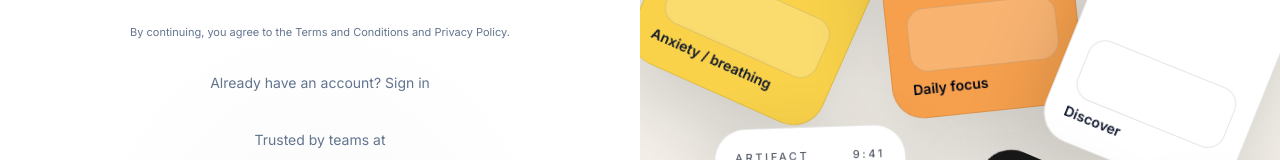
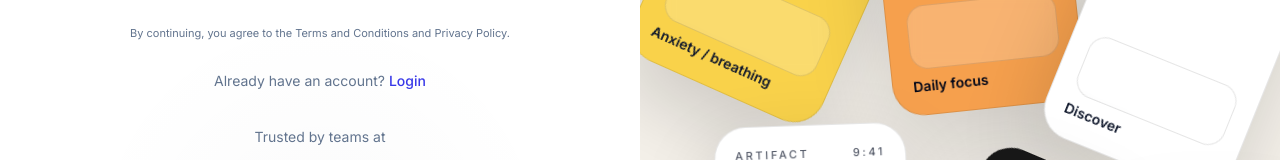
Before and after one commit to goldhungatechnology/chhoto-app, a Next.js app in the folder apps/frontend/: page /auth/register in a window 1280 px wide. Shown: the part 553-713 px from the top of the page. Built offline with nearby package versions, Linux system fonts and the light colour scheme; no server answers.

Commit message:
fix: fix double renderingof footer in register

```diff
--- a/apps/frontend/src/modules/auth/components/sections/register-section.tsx
+++ b/apps/frontend/src/modules/auth/components/sections/register-section.tsx
@@ -14,16 +14,20 @@ export default function RegisterSection() {
   };
 
   return (
-    <LoginRegisterLayout prompt={prompt} footerContent={
-      <div className="text-center">
-        <Link
-          href={ROUTES.AUTH.LOGIN}
-          className="text-sm text-slate-500 underline-offset-4 hover:text-slate-700 hover:underline"
-        >
-          Already have an account? Sign in
-        </Link>
-      </div>
-    }>
+    <LoginRegisterLayout
+      prompt={prompt}
+      footerContent={
+        <p className="text-center text-sm text-slate-500">
+          Already have an account?{" "}
+          <Link
+            href={ROUTES.AUTH.LOGIN}
+            className="font-medium text-primary underline-offset-4 hover:underline"
+          >
+            Login
+          </Link>
+        </p>
+      }
+    >
       <RegisterForm />
     </LoginRegisterLayout>
   );
```
